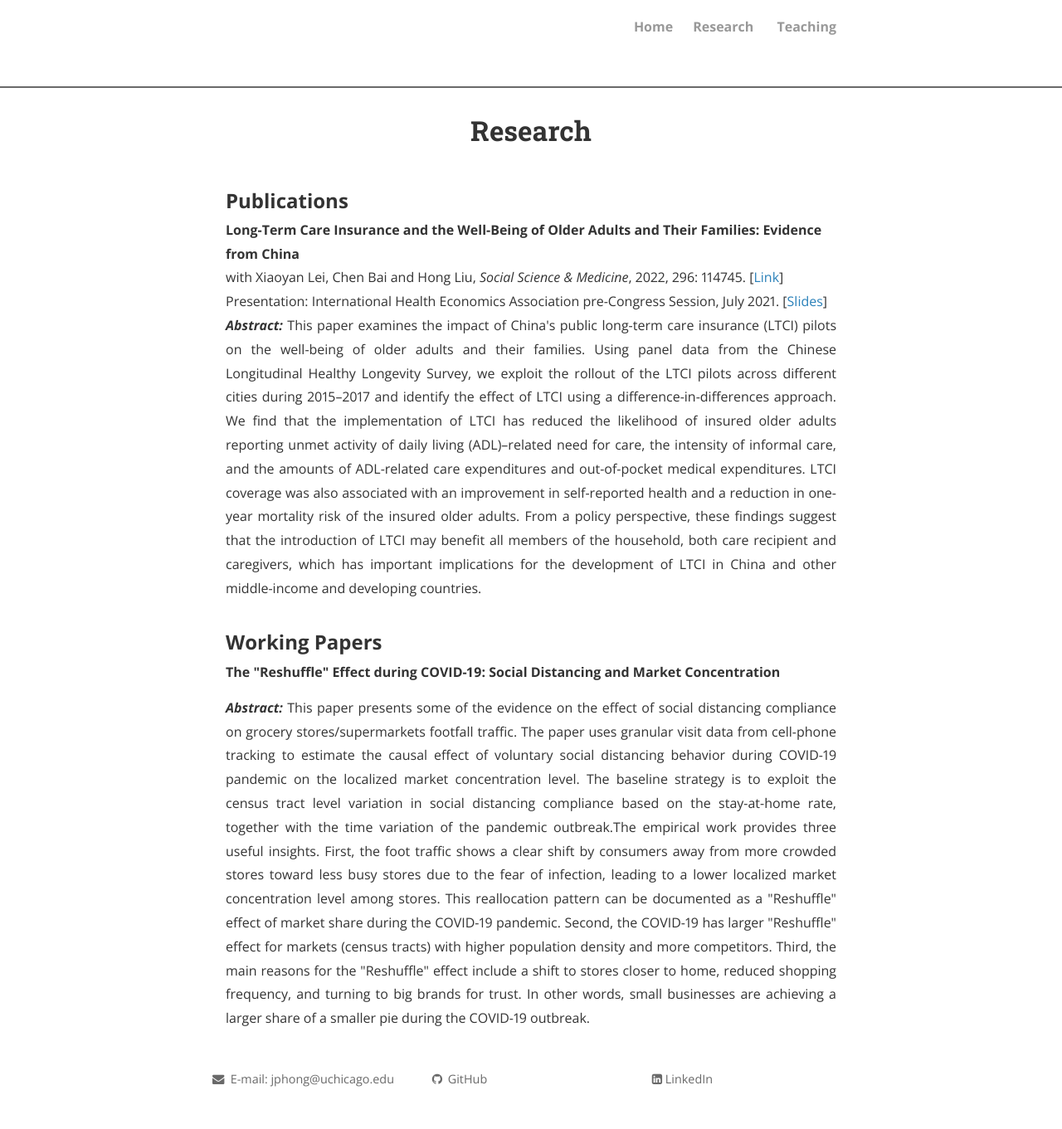
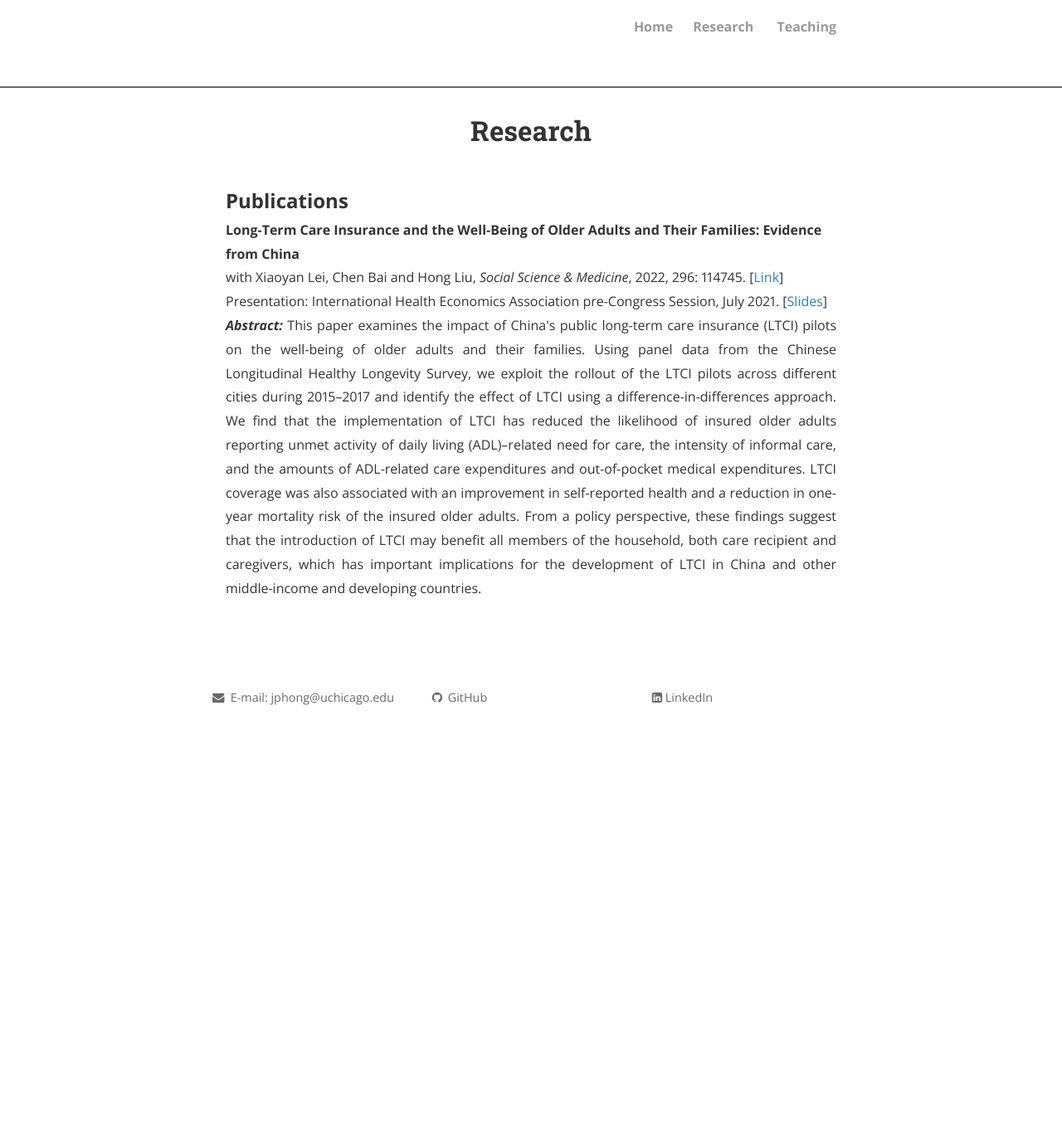
Before and after one commit to JingpengHong/JingpengHong.github.io, a Jekyll site: the page built from research.html, in a window 1280 px wide. Shown: the whole page at 83% size. Built offline with Jekyll 4.4.1, drawn with Linux system fonts in a browser that asks for light colours; nearby versions of some CDN libraries; comment, search, counter and statistics services are not loaded; a style sheet for code colours, icons or effects is not loaded; after the commit the page ends 900 px from its top, so only the background shows below that.

Commit message:
Update research.html

```diff
--- a/research.html
+++ b/research.html
@@ -13,8 +13,4 @@ Presentation: International Health Economics Association pre-Congress Session, J
 <br>
 <p style="text-align:justify"><b><i>Abstract: </i></b> This paper examines the impact of China's public long-term care insurance (LTCI) pilots on the well-being of older adults and their families. Using panel data from the Chinese Longitudinal Healthy Longevity Survey, we exploit the rollout of the LTCI pilots across different cities during 2015–2017 and identify the effect of LTCI using a difference-in-differences approach. We find that the implementation of LTCI has reduced the likelihood of insured older adults reporting unmet activity of daily living (ADL)–related need for care, the intensity of informal care, and the amounts of ADL-related care expenditures and out-of-pocket medical expenditures. LTCI coverage was also associated with an improvement in self-reported health and a reduction in one-year mortality risk of the insured older adults. From a policy perspective, these findings suggest that the introduction of LTCI may benefit all members of the household, both care recipient and caregivers, which has important implications for the development of LTCI in China and other middle-income and developing countries.
 <br><br>
-<font size="+2"><strong> Working Papers </strong></font><br>
-<strong>The "Reshuffle" Effect during COVID-19: Social Distancing and Market Concentration</strong>
 <br>
-<p style="text-align:justify"><b><i>Abstract: </i></b> This paper presents some of the evidence on the effect of social distancing compliance on grocery stores/supermarkets footfall traffic. The paper uses granular visit data from cell-phone tracking to estimate the causal effect of voluntary social distancing behavior during COVID-19 pandemic on the localized market concentration level. The baseline strategy is to exploit the census tract level variation in social distancing compliance based on the stay-at-home rate, together with the time variation of the pandemic outbreak.The empirical work provides three useful insights. First, the foot traffic shows a clear shift by consumers away from more crowded stores toward less busy stores due to the fear of infection, leading to a lower localized market concentration level among stores. This reallocation pattern can be documented as a "Reshuffle" effect of market share during the COVID-19 pandemic. Second, the COVID-19 has larger "Reshuffle" effect for markets (census tracts) with higher population density and more competitors. Third, the main reasons for the "Reshuffle" effect include a shift to stores closer to home, reduced shopping frequency, and turning to big brands for trust. In other words, small businesses are achieving a larger share of a smaller pie during the COVID-19 outbreak.
-<br>
```
